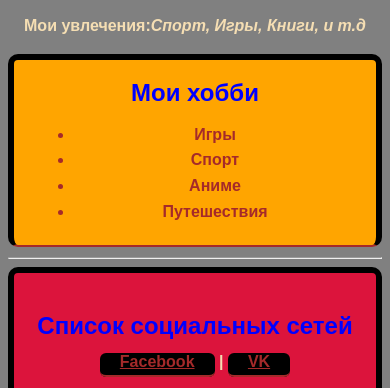
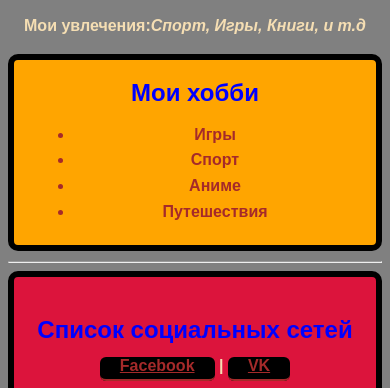
Before and after one commit to THEN2/Resume, a plain HTML site: page index.html in a window 390 px wide. Shown: the part 451-839 px from the top of the page. Drawn offline with Linux system fonts and the light colour scheme.

Commit message:
Edit Styles

```diff
--- a/styles.css
+++ b/styles.css
@@ -7,23 +7,18 @@ body {
   background-color: gray;
   color: wheat;
 }
-
-.info{
-  margin-bottom: 20px;
+@media (max-width: 500px) {
+  .info {
+    display: block;
+    text-align: center;
+  }
 }
-   @media(max-width: 500px) {
-      .info{
-        display: block;
-        text-align: center;
-
-      }
-    }
 .card-hobbies {
   background-color: orange;
   border-radius: 10px;
   border: 6px solid black;
   padding: 20px;
-  margin-bottom: 15px;
+  margin-bottom: 10px;
 }
 
 .card-social-networks {
@@ -121,7 +116,7 @@ body {
 
 .card-hobbies {
   margin-bottom: 10px;
-  border-bottom: 2px solid brown;
+  border-bottom: 6px solid black;
   padding-bottom: 5px;
 }
 
@@ -160,16 +155,15 @@ body {
   margin-right: 0;
 }
 
-@media(max-width: 500px){
-  .form-display{
+@media (max-width: 500px) {
+  .form-display {
     display: block;
   }
 
-  .form-display .form-group{
+  .form-display .form-group {
     width: 100%;
     margin-right: 0;
     margin-bottom: 10px;
-
   }
 }
 .form-group label {
```
Also changed, not shown: index.html (+0 -1 lines).
